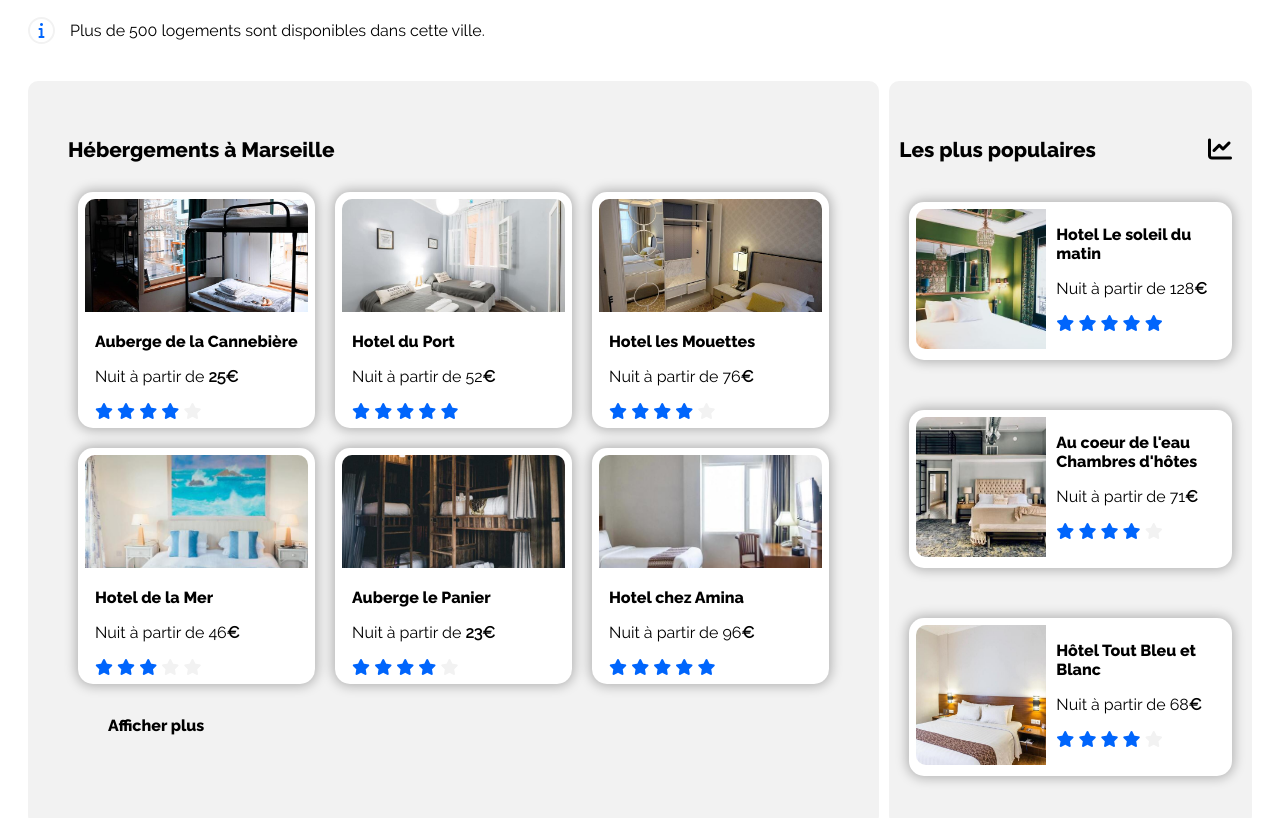
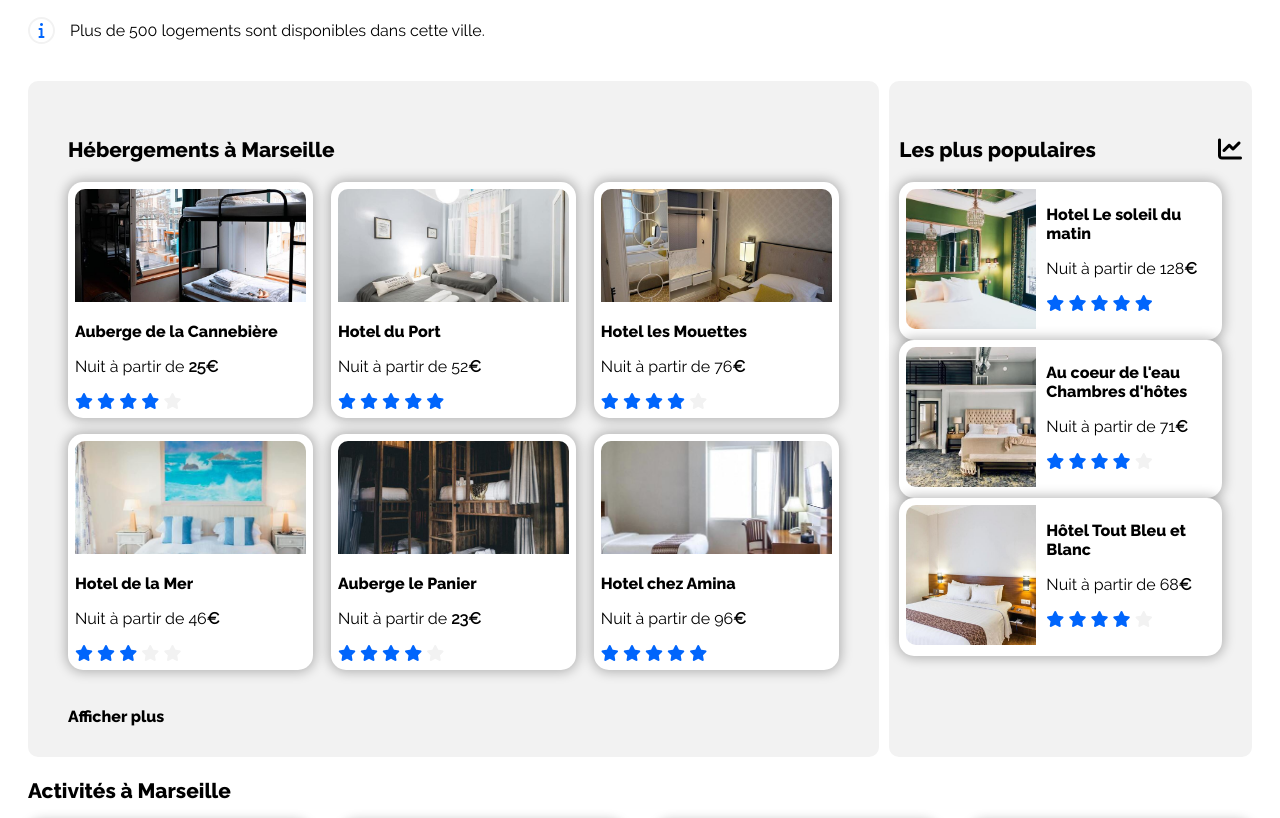
Before and after one commit to samirakhe/KHELIFASamira_2_17032021, a plain HTML site: page index.html.html in a window 1280 px wide. Shown: the part 340-1158 px from the top of the page. Drawn offline with Linux system fonts and the light colour scheme; files whose address does not match are found by name.

Commit message:
sauvegarde_après_session_desk

```diff
--- a/style.css.css
+++ b/style.css.css
@@ -194,16 +194,17 @@ a:hover
 {
 	display:flex;
 	justify-content: space-between;
+
 }
 #hebergementresult
 {
 	background-color:#f2f2f2;
 	border-radius:10px;
 	width:63%;
+	height: 100%;
 	padding-top:35px;
 	padding-left: 40px;
 	padding-right:40px;
-
 
 }
 h3
@@ -218,16 +219,17 @@ span
 #hebergement_card
 {
 	display: flex;
-    /*justify-content: space-around;*/
+    justify-content: space-between ;
     flex-direction: column;
     width: 100%;
-
-
+    height:90%;
 }
 .premiereligne , .deuxiemeligne /*hebergement card*/
 {
 	display:flex;
-	/*justify-content:space-around;*/
+	justify-content:space-between;
+	height:100%;
+	padding-bottom: 2%;
 
 }
 .imagehotel
@@ -237,25 +239,23 @@ span
 	border-top-right-radius: 10px;
 	width:100%;
 	height:113px;
-	position: relative;
+
 	object-fit: cover;
 }
 .resultathotel
 {
-	margin:10px;
 	background-color: white;
 	padding:7px;
 	border-radius: 15px;
 	display: flex;
 	flex-direction: column;
 	width:30%;
-	height: auto;
+	height:50% ;
 	box-shadow: 0px 0px 12px 2px #00000045;
 }
 .infohotel
 {
-	margin-left:10px;
-}
+	}
 .blue
 {
 	color:#0065FC;
@@ -266,7 +266,7 @@ span
 }
 h4
 {
-	margin-left:40px;
+
 	padding-bottom: 10px;
 	padding-top: 10px
 	font-size:1.2em;
@@ -280,7 +280,7 @@ aside
 	border-radius:10px;
 	padding-top:35px;
 	padding-left: 10px;
-	padding-right:10px;
+	padding-right: 10px;
 	width: 28%;
 
 
@@ -294,25 +294,24 @@ aside
 .icone_chart
 {
 	font-size: 1.5em;
-	margin-right:10px;
 	align-items: center;
 }
-
+.colonneaside
+{
+	display: flex;
+	flex-direction: column;
+	justify-content: space-between;
+}
 .resultataside
 {
 	width: 90%;
 	height: 30%;
 	background-color: white;
-	margin-right: 10px;
-	margin-left: 10px;
-	margin-bottom:50px;
-	margin-top: 20px;
-	background-color: white;
 	padding:7px;
 	border-radius: 15px;
 	display: flex;
 	flex-direction: column;
-
+	justify-content: stretch;
 	box-shadow: 0px 0px 12px 2px #00000045;
 
 }
@@ -320,6 +319,7 @@ aside
 {
 	display:flex;
 	justify-content: start;
+	height: 100%;
 }
 .imageaside
 {
@@ -340,7 +340,7 @@ aside
 {
 	display:flex;
 	justify-content: space-between;
-	margin:auto;
+
 }
 #vieux_port
 {
@@ -399,7 +399,7 @@ aside
 	box-shadow: 0px 0px 12px 2px #00000045;
 	width: 100%;
 	height: auto;
-	margin-top:auto;
+
 }
 .image_frioul
 {
@@ -429,7 +429,7 @@ aside
 }
 #notredame
 {
-	margin-bottom: auto;
+
 	background-color: white;
 	border-radius: 15px;
 	display: flex;
```
